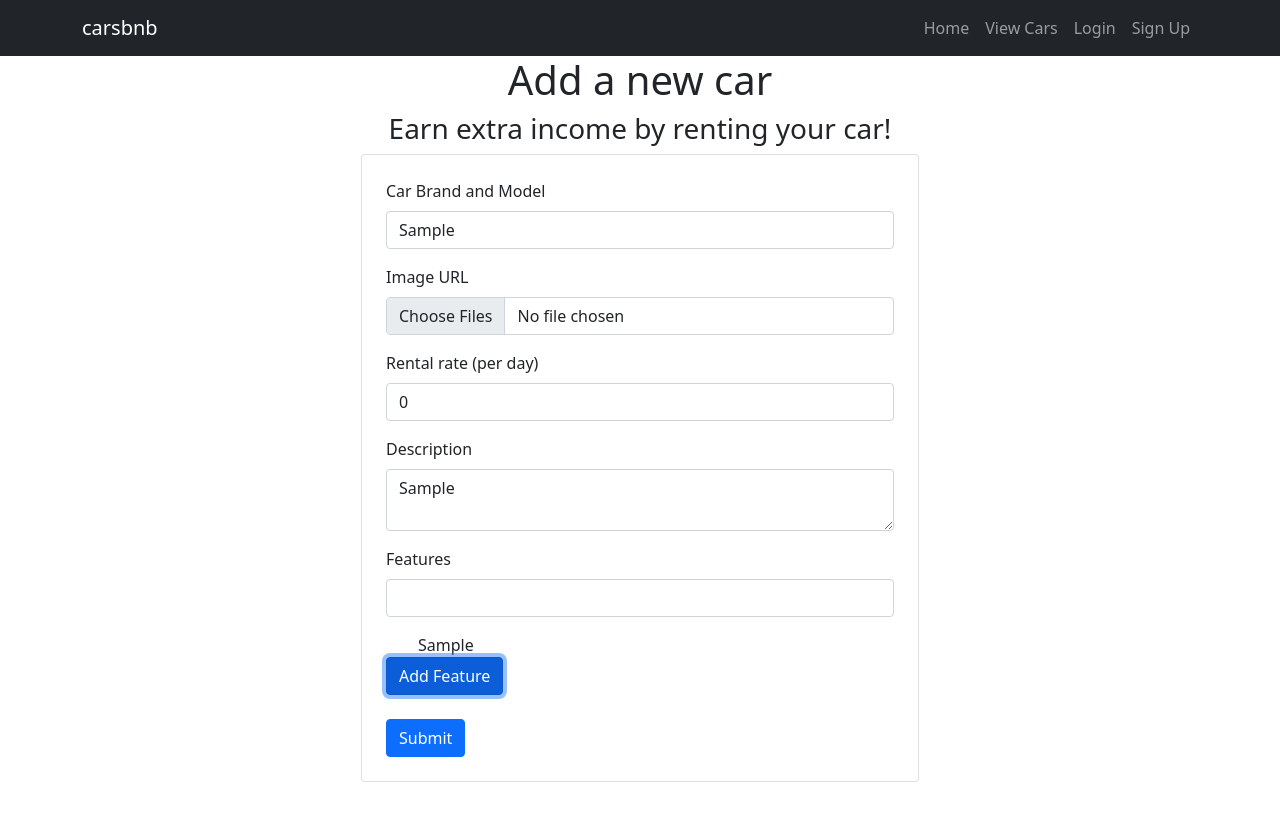
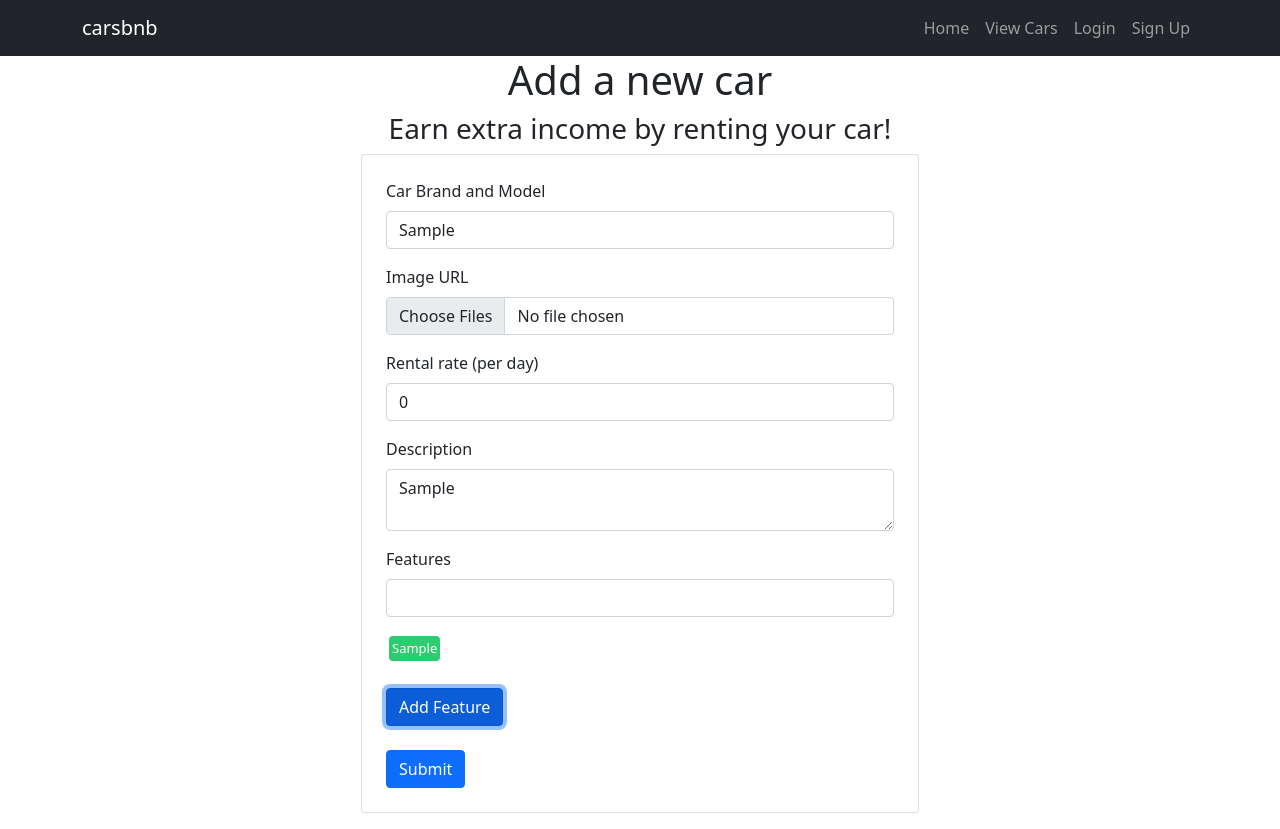
Before and after one commit to harishankar0301/mobile-app-carsbnb, a React (Create React App) app in the folder client/: page /newcar in a window 1280 px wide. Both pictures are taken after typing "Sample", "Sample", "Sample" into the empty fields and a click on the button "Add Feature". Before the commit the page ends 800 px from the top, so only its background shows below. Built offline with nearby package versions, Linux system fonts and the light colour scheme.

Commit message:
feature ui

```diff
--- a/client/src/components/NewCar.js
+++ b/client/src/components/NewCar.js
@@ -18,7 +18,7 @@ export default function NewCar() {
 
     function featureHandler(e){
         e.preventDefault();
-        if(newFeature!=null){
+        if(newFeature!=''){
             setFeatureList([...featureList,newFeature])
             setNewFeature('')
         }
@@ -80,13 +80,15 @@ export default function NewCar() {
                         <label htmlFor="inputFeature" className="form-label">Features</label>
                         <input type="text" className="form-control" name="features" id="inputFeature" value={newFeature} onChange={(e)=>setNewFeature(e.target.value)} />
                     </div>
-                    <ul>
+                    <div>
+
                         {
                         featureList.map((feature) => (
-                            <li key={feature} className="feature">{feature}</li>
+                            <label key={feature} style={{fontSize:'13px',backgroundColor:'#2ECC71 ',color:'white',padding:'3px',borderRadius:'4px',margin:'3px'}}>{feature}</label>
                         ))
                         }
-                    </ul>
+
+                    </div>
                     <br/>
                     <button onClick={featureHandler} className="btn btn-primary">Add Feature</button><br/><br/>
                     <button type="submit" onClick={submitHandler} className="btn btn-primary">Submit</button>
```
